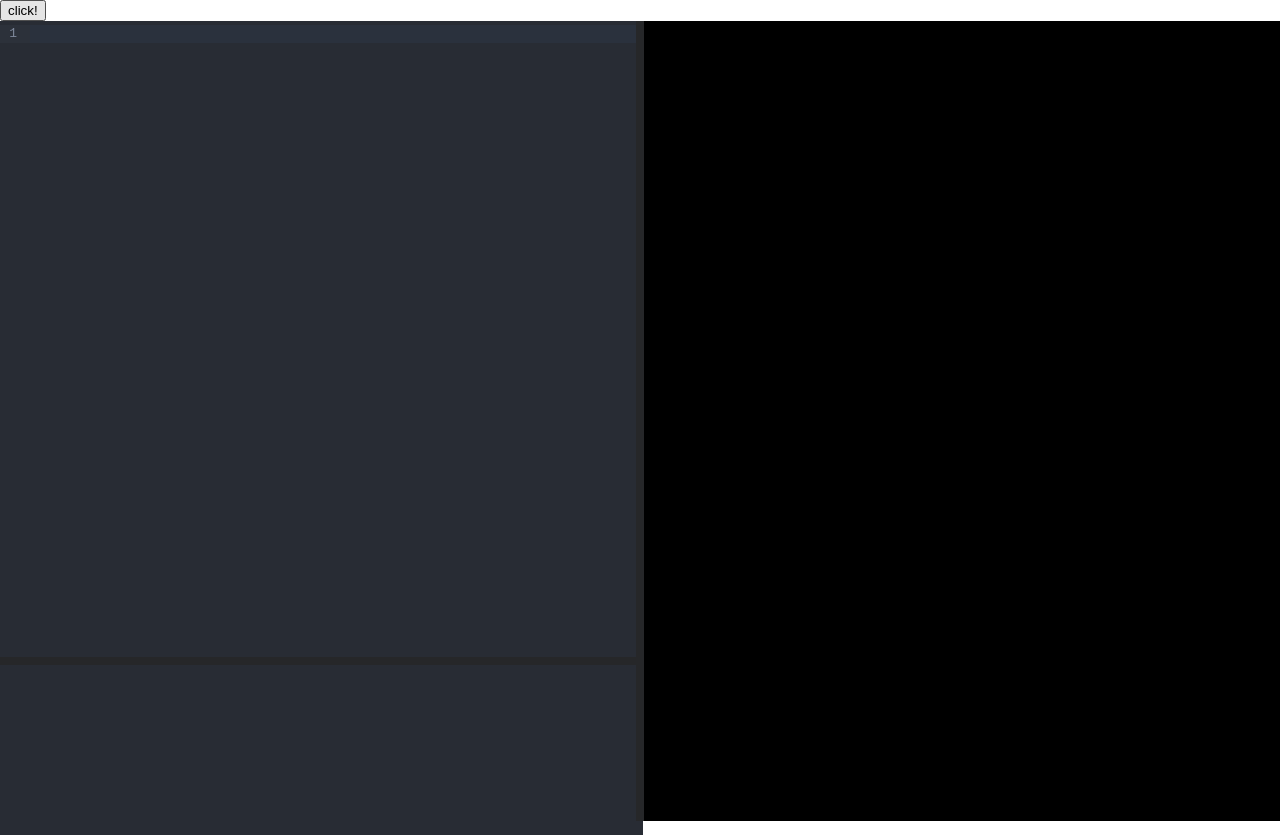
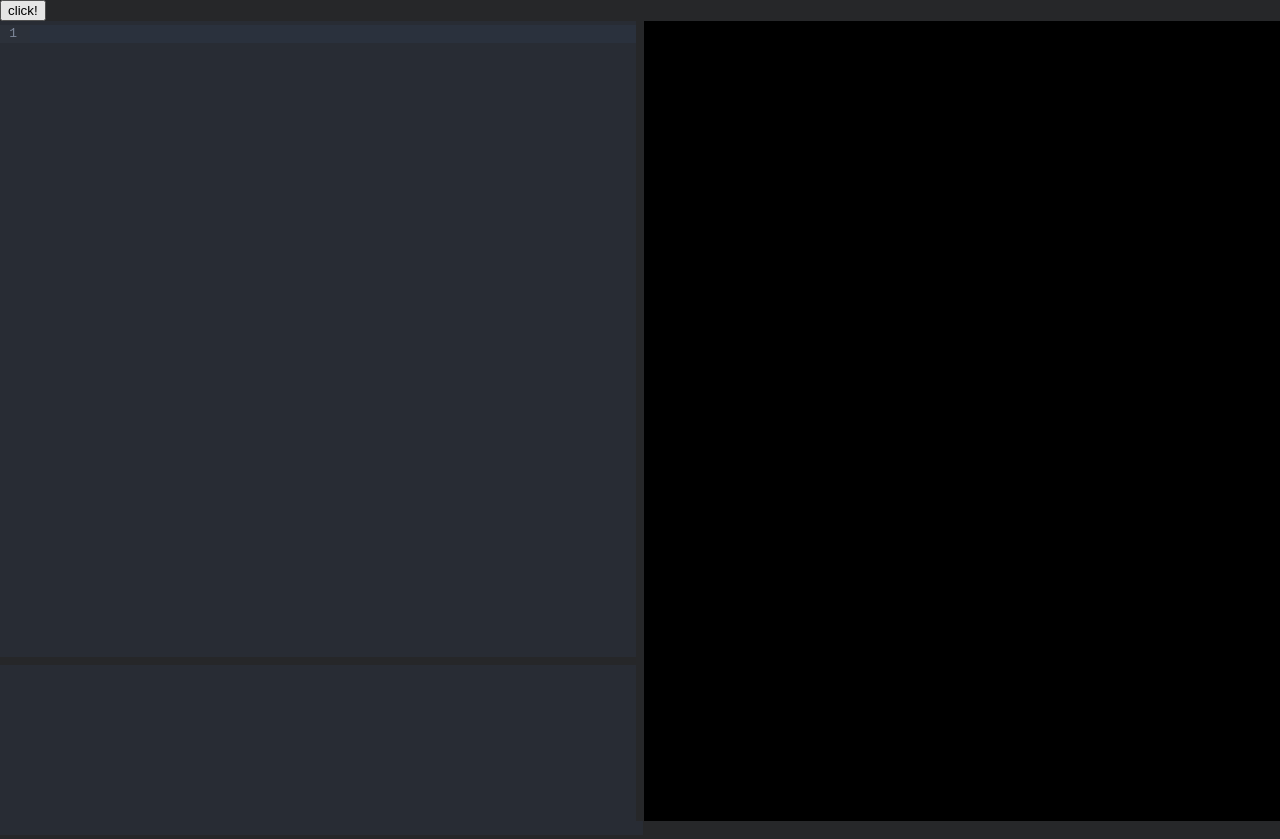
Before and after one commit to jl-wynen/pyrihelion, a Vue app: page / in a window 1280 px wide. Built offline with nearby package versions, Linux system fonts and the light colour scheme.

Commit message:
Add toolbar

```diff
--- a/src/App.vue
+++ b/src/App.vue
@@ -3,6 +3,7 @@ import { ref } from "vue"
 import Canvas from "./components/Canvas.vue"
 import Editor from "./components/Editor.vue"
 import TextOutput from "./components/TextOutput.vue"
+import ToolBar from "./components/ToolBar.vue"
 
 const canvas = ref<Canvas | null>(null)
 const editor = ref<Editor | null>(null)
@@ -17,7 +18,7 @@ import SplitPane from "./components/SplitPane.vue"
 
 <template>
   <div id="app-main">
-    <span class="toolbar"> <button @click="setCode">click!</button></span>
+    <ToolBar/>
     <!-- prettier-ignore-attribute -->
     <SplitPane direction="horizontal" initial_fraction="0.5">
       <template v-slot:first>
--- /dev/null
+++ b/src/components/ToolBar.vue
@@ -0,0 +1,11 @@
+<script setup lang="ts">
+
+</script>
+
+<template>
+    <span class="toolbar"> <button>click!</button></span>
+</template>
+
+<style scoped lang="scss">
+
+</style>
--- a/src/style.scss
+++ b/src/style.scss
@@ -6,6 +6,7 @@ html,
 body {
   height: 100%;
   margin: 0;
+  background: var(--color-background);
 }
 
 #app {
```
